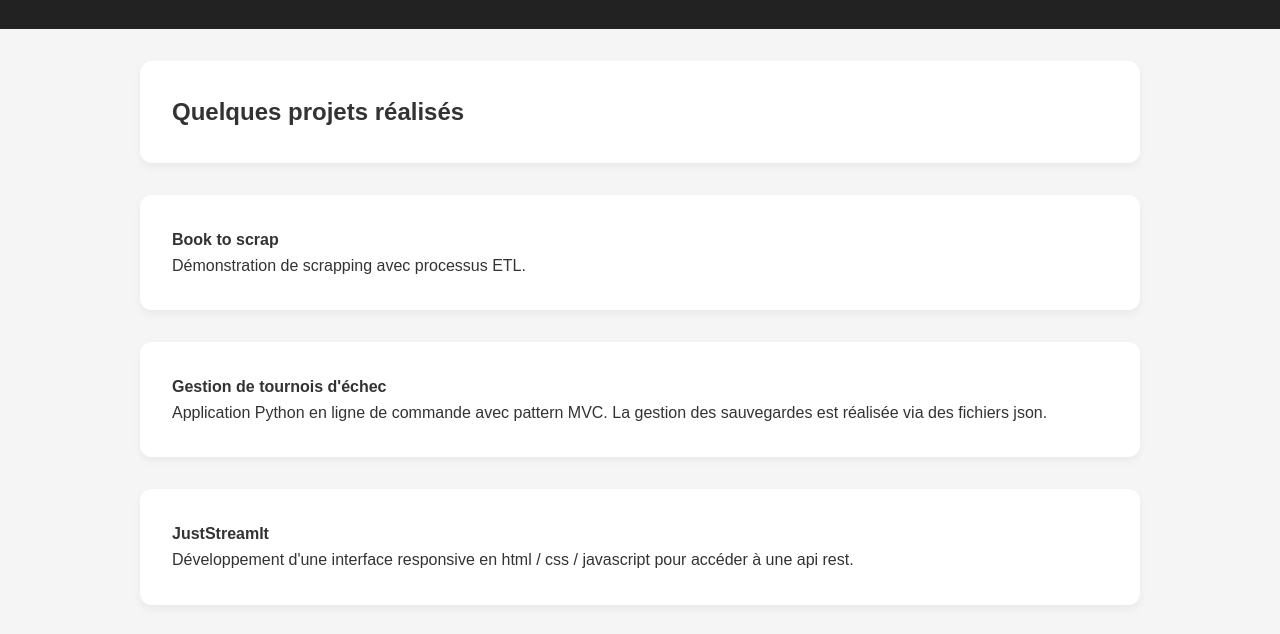
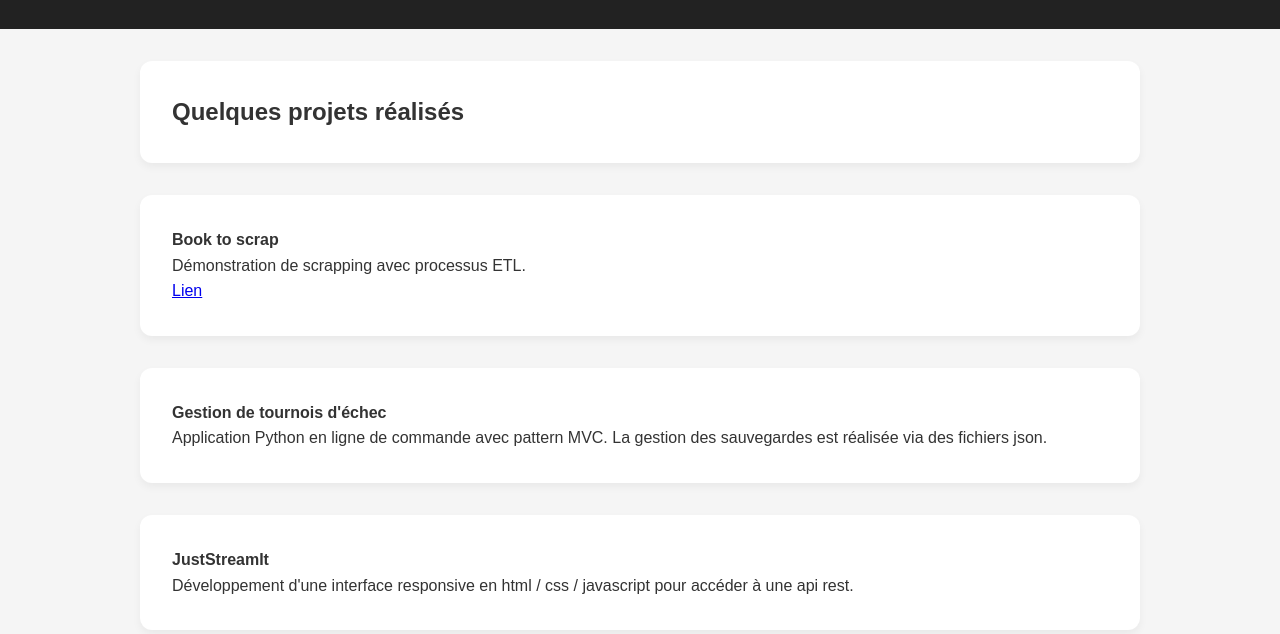
Before and after one commit to NicolasF425/NicolasF425.github.io, a plain HTML site: page projets.html in a window 1280 px wide. Shown: the part 138-772 px from the top of the page. Drawn offline with Linux system fonts and the light colour scheme.

Commit message:
Update projets.html

```diff
--- a/projets.html
+++ b/projets.html
@@ -122,6 +122,7 @@
       <div>
         <p><b>Book to scrap</b></p>
         <p>Démonstration de scrapping avec processus ETL.</p>
+        <p><a href="https://github.com/NicolasF425/Projet2.git">Lien</a></p>
       </div>
     </section>
     <section class="skills">
```
